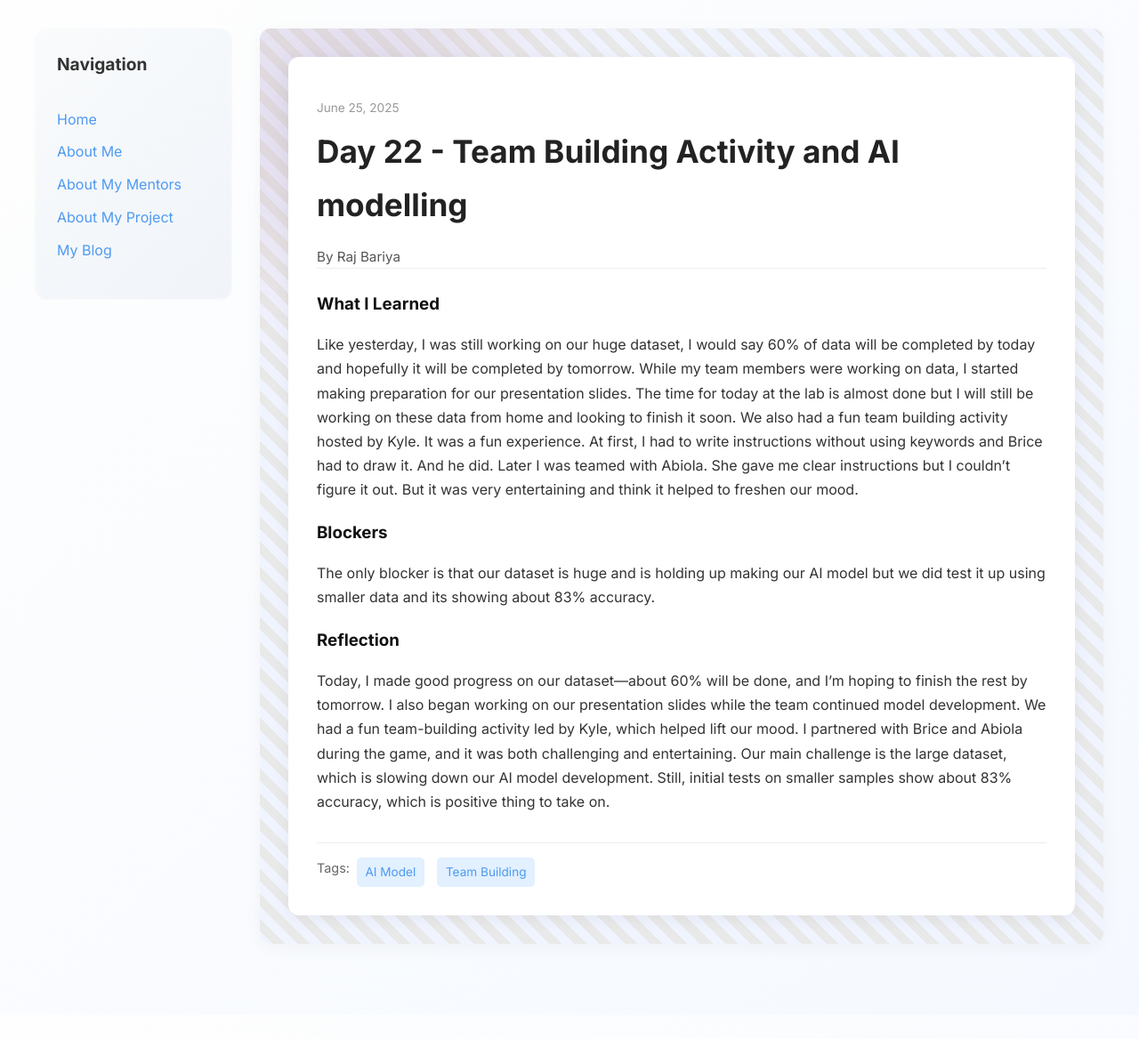
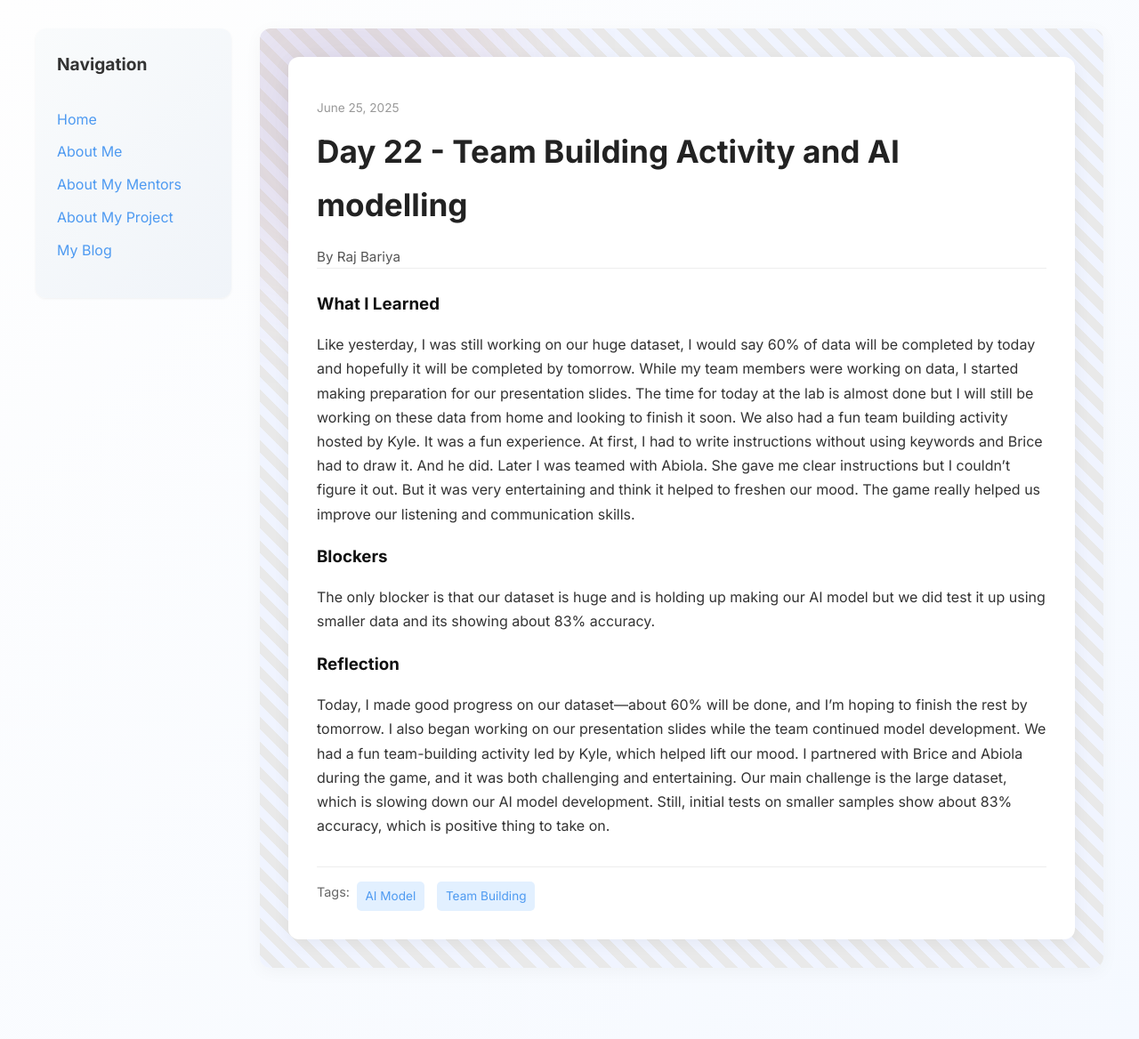
Before and after one commit to rajbariyaa/rajbariyaa.github.io, a Jekyll site: the page built from _posts/2025-06-25-day-22.md, in a window 1280 px wide. Shown: the whole page at 89% size. Built offline with Jekyll 4.4.1, drawn with Linux system fonts in a browser that asks for light colours; before the commit the page ends 1141 px from its top, so only the background shows below that.

Commit message:
Update 2025-06-25-day-22.md

```diff
--- a/_posts/2025-06-25-day-22.md
+++ b/_posts/2025-06-25-day-22.md
@@ -7,7 +7,7 @@ permalink: /day22.html
 tags: ["AI Model","Team Building"]
 
 what_i_learned: |
-  Like yesterday, I was still working on our huge dataset, I would say 60% of data will be completed by today and hopefully it will be completed by tomorrow. While my team members were working on data, I started making preparation for our presentation slides. The time for today at the lab is almost done but I will still be working on these data from  home and looking to finish it soon. We also had a fun team building activity hosted by Kyle. It was a fun experience. At first, I had to write instructions without using keywords and Brice had to draw it. And he did. Later I was teamed with Abiola. She gave me clear instructions but I couldn't figure it out. But it was very entertaining and think it helped to freshen our mood.
+  Like yesterday, I was still working on our huge dataset, I would say 60% of data will be completed by today and hopefully it will be completed by tomorrow. While my team members were working on data, I started making preparation for our presentation slides. The time for today at the lab is almost done but I will still be working on these data from  home and looking to finish it soon. We also had a fun team building activity hosted by Kyle. It was a fun experience. At first, I had to write instructions without using keywords and Brice had to draw it. And he did. Later I was teamed with Abiola. She gave me clear instructions but I couldn't figure it out. But it was very entertaining and think it helped to freshen our mood. The game really helped us improve our listening and communication skills.
 blockers: |
   The only blocker is that our dataset is huge and is holding up making our AI model but we did test it up using smaller data and its showing about 83% accuracy.
 reflection: |
```
